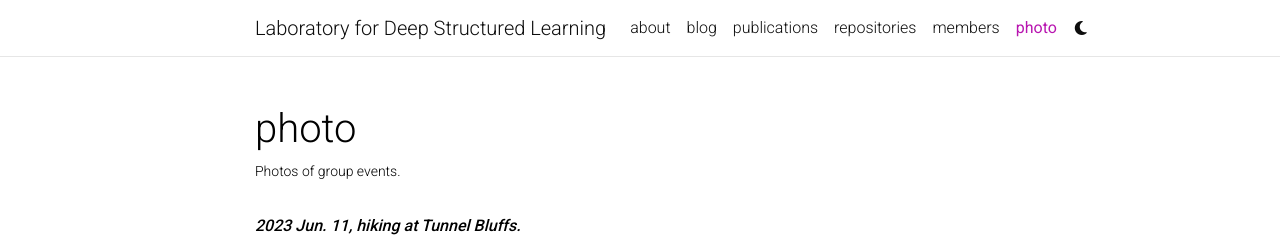
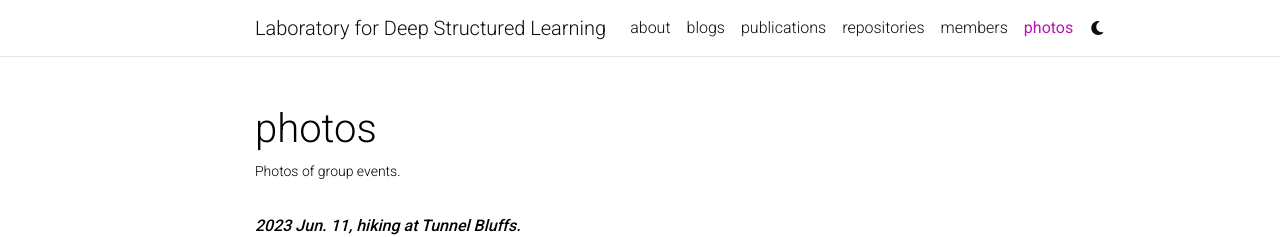
Before and after one commit to DSL-Lab/DSL-Lab.github.io, a Jekyll site: the page built from _pages/photo.md, in a window 1280 px wide and 900 px high. Shown: the top 237 px of the window. Built offline with Jekyll 4.4.1, drawn with Linux system fonts in a browser that asks for light colours; full-size pictures stand in for the smaller copies a plugin makes; comment, search, counter and statistics services are not loaded; a style sheet for code colours, icons or effects is not loaded; grey boxes are pictures that could not be loaded.

Commit message:
update titles

```diff
--- a/_config.yml
+++ b/_config.yml
@@ -122,7 +122,7 @@
 # -----------------------------------------------------------------------------
 
 blog_name: DL-Structure # blog_name will be displayed in your blog page
-blog_nav_title: blog # your blog must have a title for it to be displayed in the nav bar
+blog_nav_title: blogs # your blog must have a title for it to be displayed in the nav bar
 blog_description: Blogs from Renjie Liao's Lab
 permalink: /blog/:year/:title/
 
--- a/_pages/photo.md
+++ b/_pages/photo.md
@@ -1,6 +1,6 @@
 ---
 layout: page
-title: photo
+title: photos
 permalink: /photo/
 description: Photos of group events.
 nav: true
```
